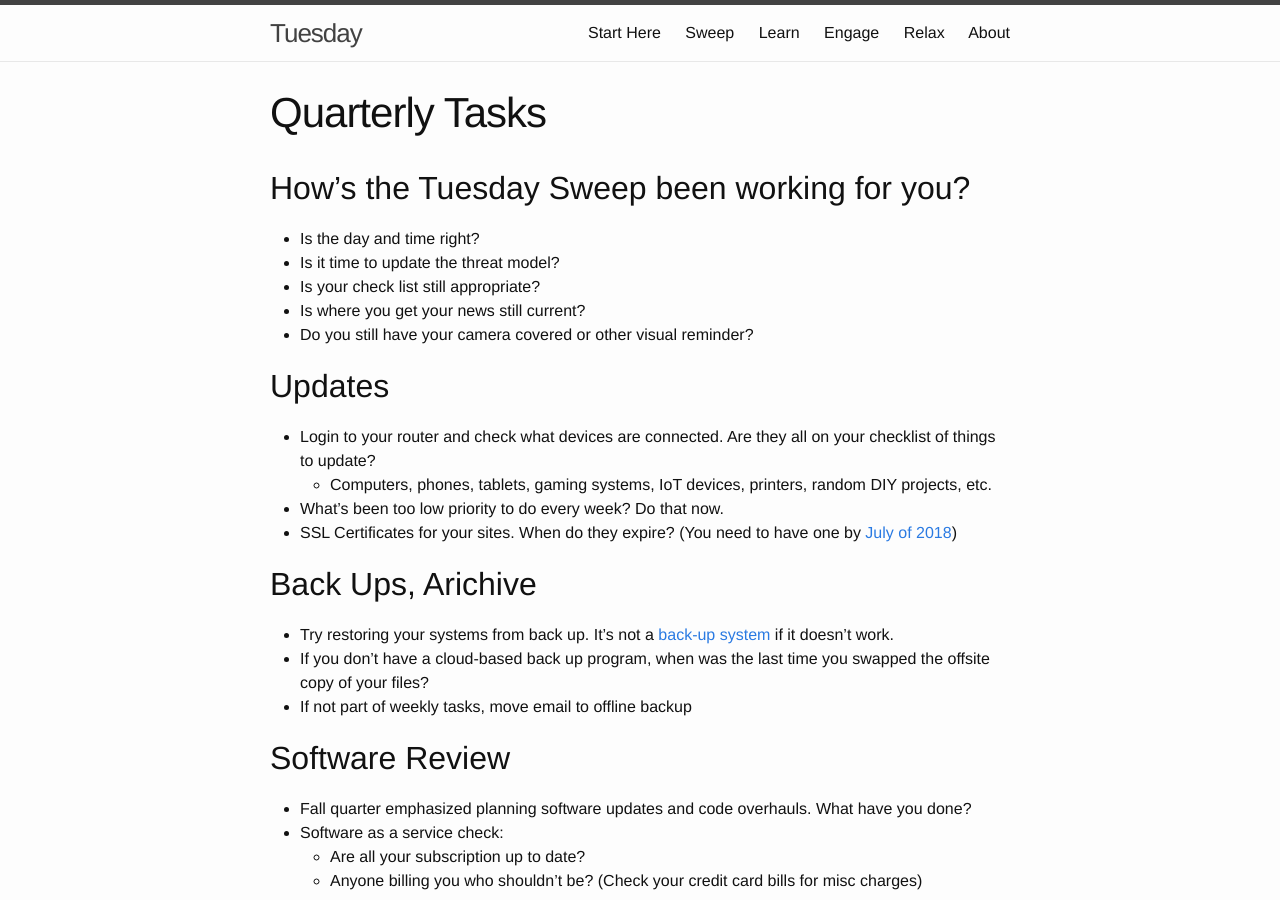
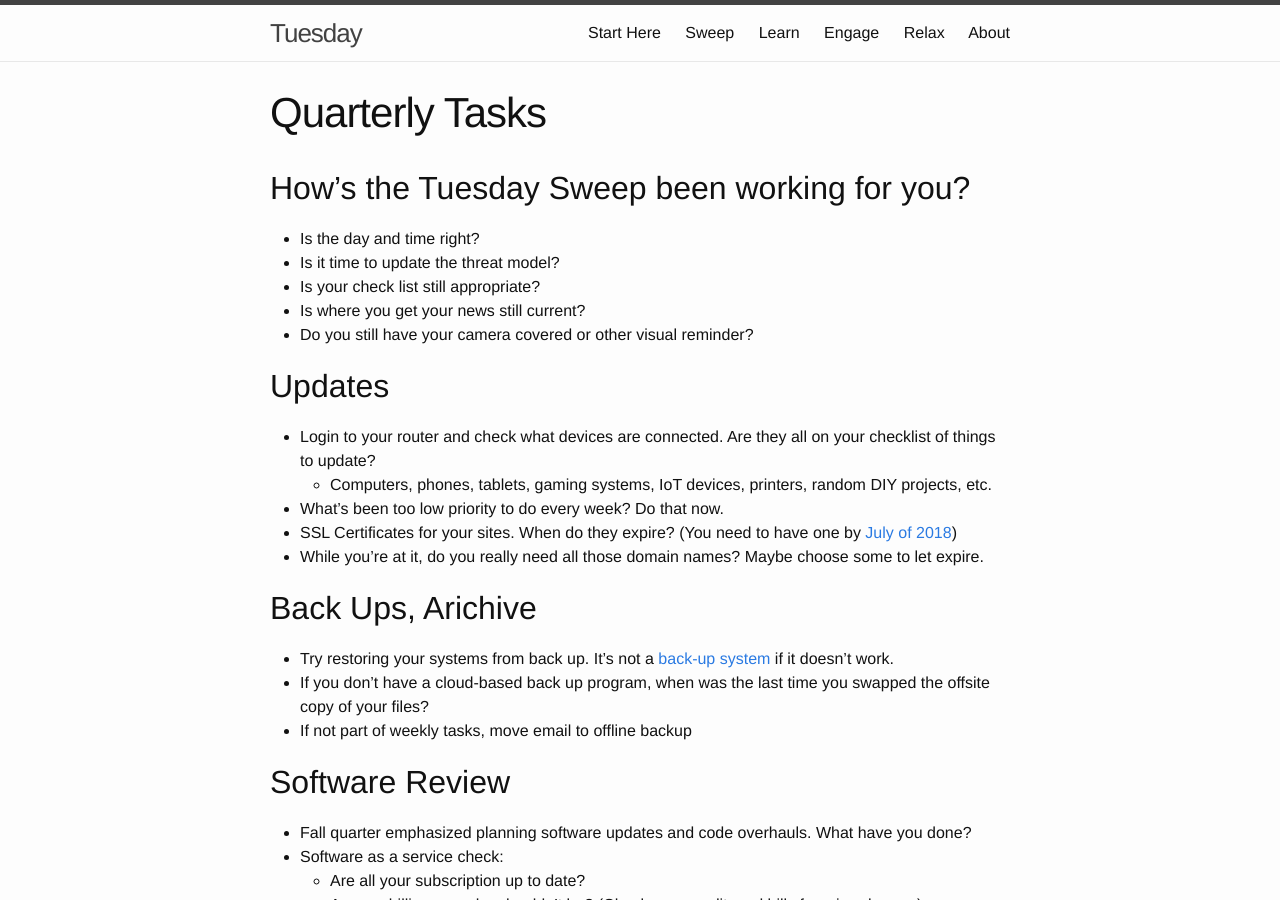
Before and after one commit to CRASHSpace/tuesday, a Jekyll site: the page built from _sweep/quarterly_tasks.md, in a window 1280 px wide and 900 px high. Built offline with Jekyll 4.4.1, drawn with Linux system fonts in a browser that asks for light colours.

Commit message:
quarterly sweep update

```diff
--- a/_sweep/quarterly_tasks.md
+++ b/_sweep/quarterly_tasks.md
@@ -19,6 +19,7 @@ showonindexas: link
   * Computers, phones, tablets, gaming systems, IoT devices, printers, random DIY projects, etc.
 * What's been too low priority to do every week? Do that now.
 * SSL Certificates for your sites. When do they expire? (You need to have one by [July of 2018](https://blog.chromium.org/2018/02/a-secure-web-is-here-to-stay.html))
+* While you're at it, do you really need all those domain names? Maybe choose some to let expire.
 
 ## Back Ups,  Arichive
 
```
